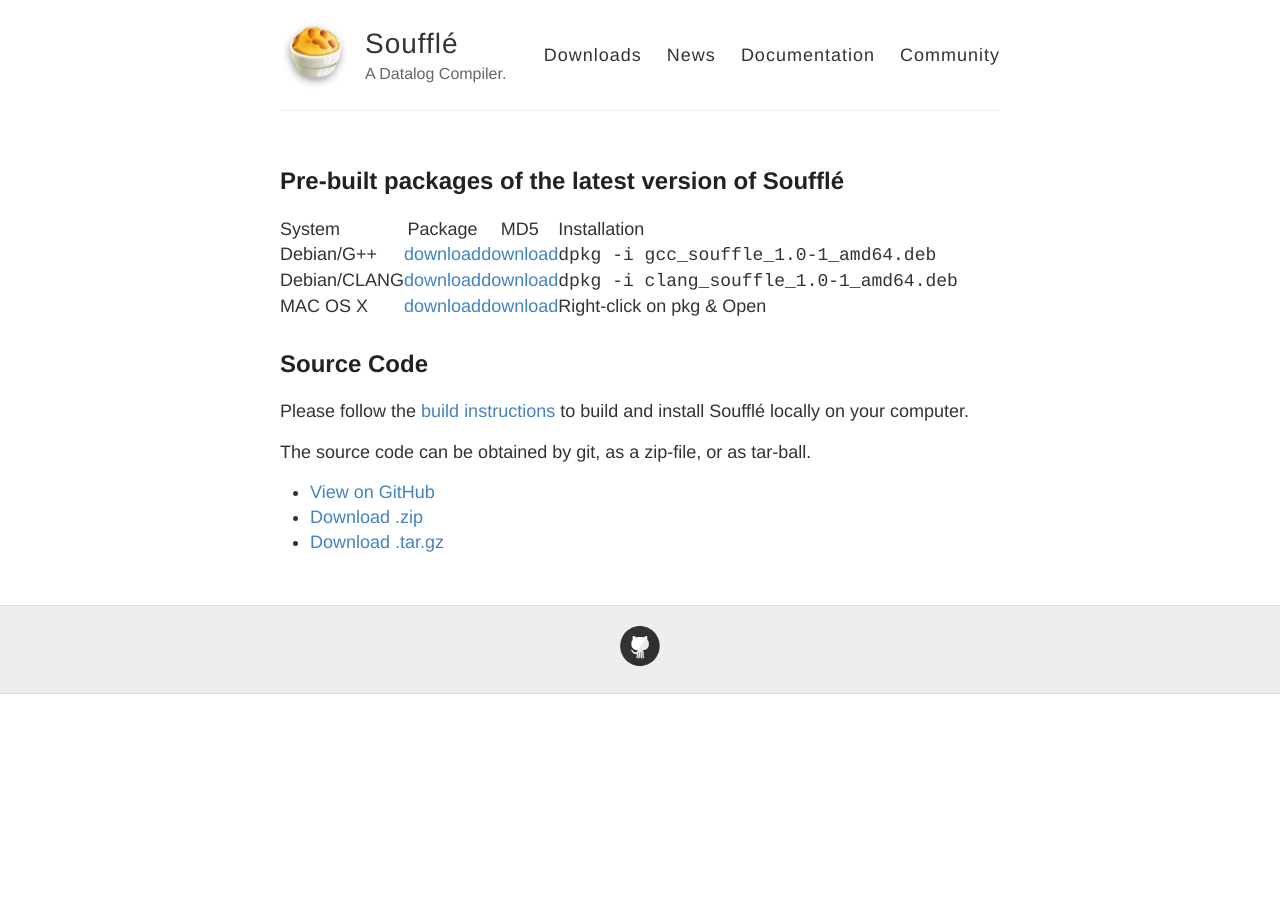
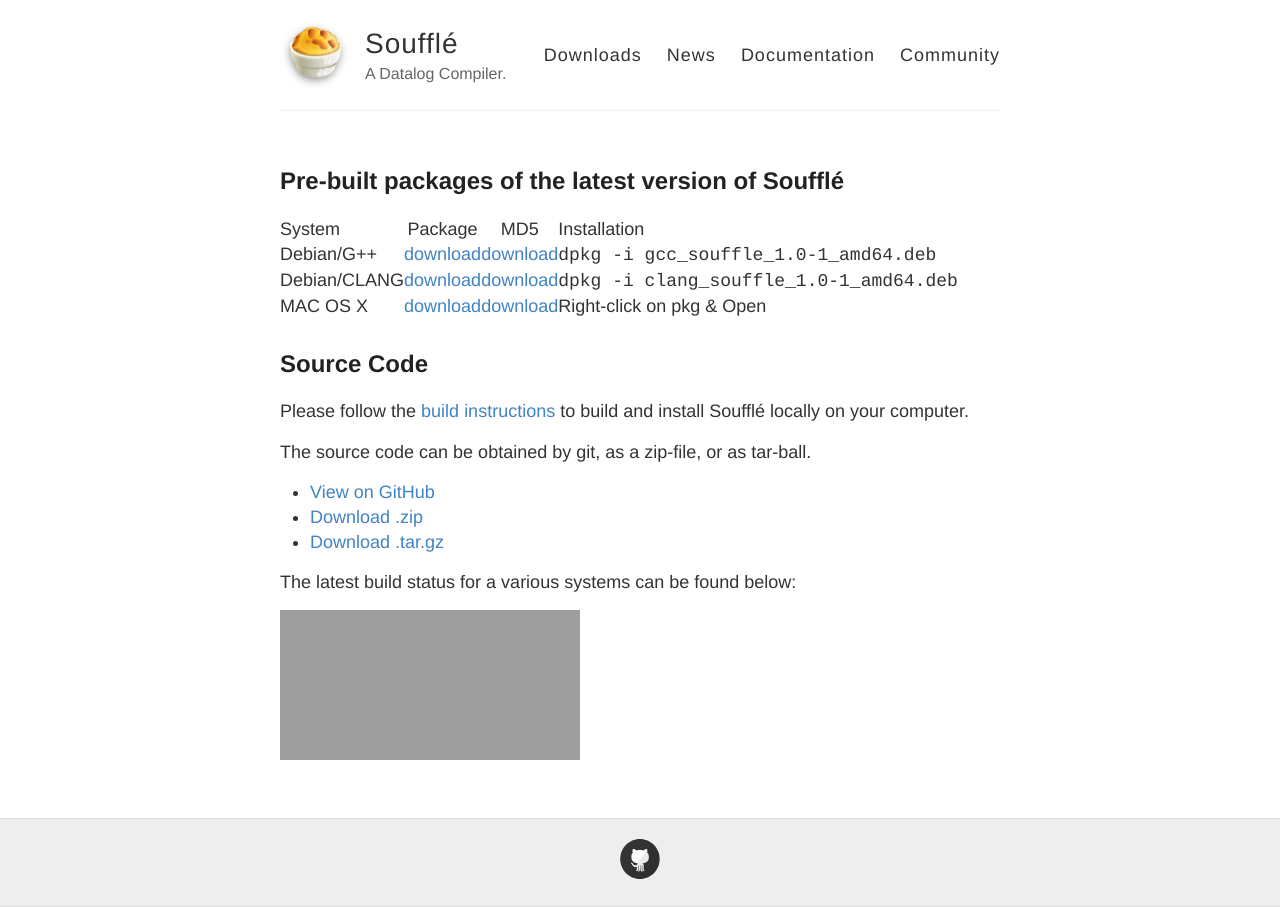
Before and after one commit to souffle-lang/souffle-lang.github.io, a Jekyll site: the page built from downloads.md, in a window 1280 px wide. Built offline with Jekyll 4.4.1, drawn with Linux system fonts in a browser that asks for light colours; grey boxes are pictures that could not be loaded.

Commit message:
Update downloads.md

```diff
--- a/downloads.md
+++ b/downloads.md
@@ -21,3 +21,7 @@ The source code can be obtained by git, as a zip-file, or as tar-ball.
 * <a href="https://github.com/souffle-lang/souffle" class="btn">View on GitHub</a>
 * <a href="https://github.com/souffle-lang/souffle/zipball/master" class="btn">Download .zip</a>
 * <a href="https://github.com/souffle-lang/souffle/tarball/master" class="btn">Download .tar.gz</a>
+
+The latest build status for a various systems can be found below:
+
+<iframe src="http://plang1.it.usyd.edu.au/jenkins"></iframe>
```
